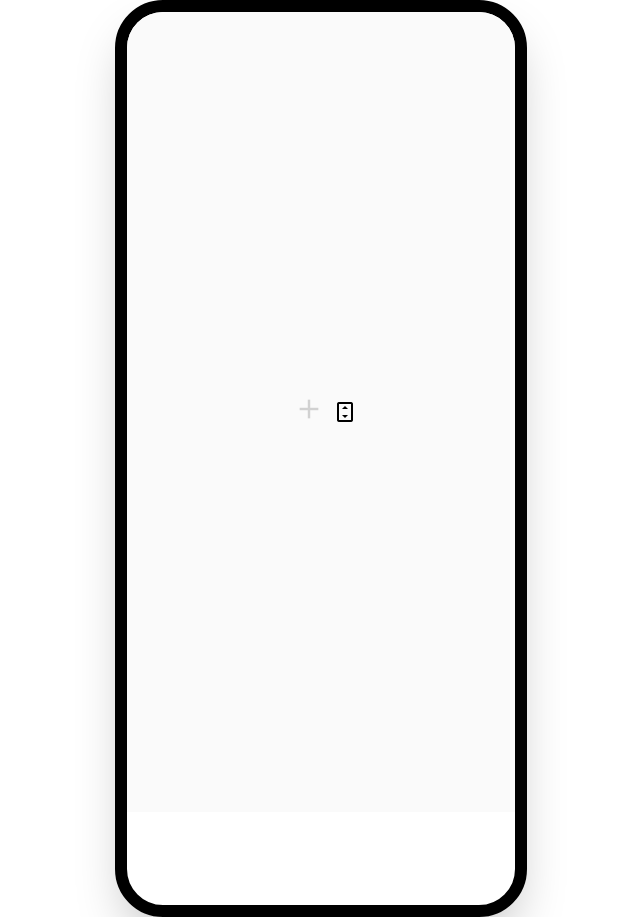
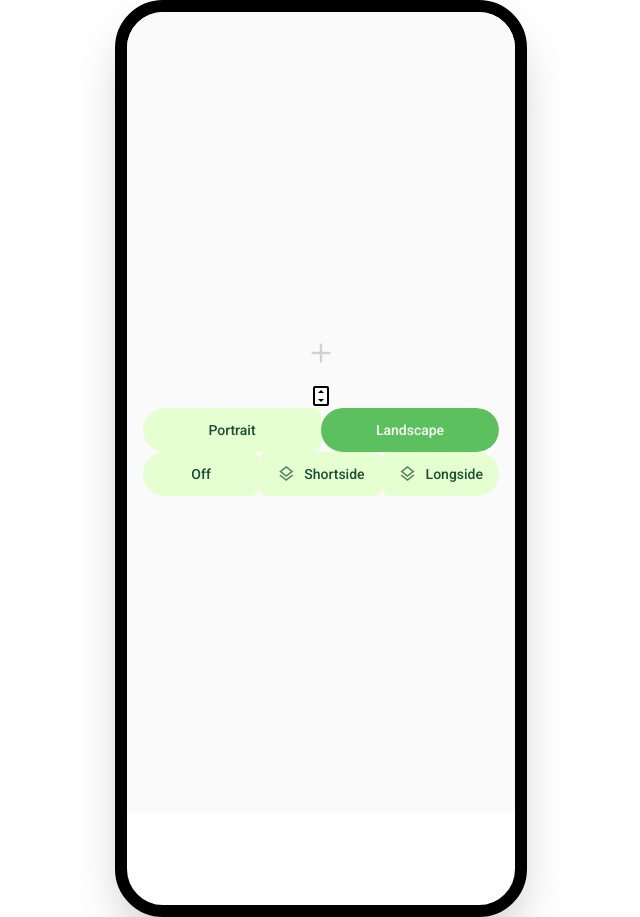
Before and after one commit to IshadP/Printhub-Protoype, a Next.js app: page / in a window 1280 px wide. Shown: the whole page, without its empty margins (319-959 px from the left). Built offline with nearby package versions, Linux system fonts and the light colour scheme.

Commit message:
Added new components, clicking gives error

```diff
--- /dev/null
+++ b/app/components/Doublesided.tsx
@@ -0,0 +1,68 @@
+"use client";
+
+import React from "react";
+import Icon from "./Icon";
+
+type DuplexMode = "off" | "shortside" | "longside";
+
+interface DoubleSidedProps {
+  value: DuplexMode;
+  onChange: (value: DuplexMode) => void;
+  className?: string;
+}
+
+export default function DoubleSided({
+  value,
+  onChange,
+  className = "",
+}: DoubleSidedProps) {
+
+  // Helper to determine styling based on active state
+  const getButtonClasses = (isActive: boolean) => {
+    const baseClasses = "flex-1 flex items-center justify-center gap-2 px-4 py-3 text-sm transition-colors duration-300 ease-in-out focus:outline-none";
+
+    if (isActive) {
+      // Active: Primary background (Green), On-Primary text (White)
+      return `${baseClasses} bg-primary rounded-full text-on-primary`;
+    } else {
+      // Inactive: Secondary background (Light Green), On-Secondary text (Dark Green)
+      return `${baseClasses} bg-secondary rounded-lg text-on-secondary hover:bg-secondary-container`;
+    }
+  };
+
+  return (
+    <div className={`flex rounded-full w-full overflow-hidden font-medium ${className}`}>
+      {/* Option: OFF */}
+      <button
+        type="button"
+        onClick={() => onChange("off")}
+        className={getButtonClasses(value === "off")}
+        aria-pressed={value === "off"}
+      >
+        <span>Off</span>
+      </button>
+
+      {/* Option: Shortside */}
+      <button
+        type="button"
+        onClick={() => onChange("shortside")}
+        className={`${getButtonClasses(value === "shortside")} border-l border-r border-white/20`}
+        aria-pressed={value === "shortside"}
+      >
+        <Icon name="layers" size={20} className={value === "shortside" ? "" : "opacity-70"} />
+        <span>Shortside</span>
+      </button>
+
+      {/* Option: Longside */}
+      <button
+        type="button"
+        onClick={() => onChange("longside")}
+        className={getButtonClasses(value === "longside")}
+        aria-pressed={value === "longside"}
+      >
+        <Icon name="layers" size={20} className={value === "longside" ? "" : "opacity-70"} />
+        <span>Longside</span>
+      </button>
+    </div>
+  );
+}
--- a/app/components/OrientationIcon.tsx
+++ b/app/components/OrientationIcon.tsx
@@ -11,7 +11,7 @@ interface OrientationToggleProps {
   className?: string;
 }
 
-export default function OrientationToggle({
+export default function OrientationIcon({
   orientation,
   onChange,
   className = ""
--- /dev/null
+++ b/app/components/OrientationToggle.tsx
@@ -0,0 +1,52 @@
+"use client";
+
+import React from "react";
+
+type Orientation = "portrait" | "landscape";
+
+interface OrientationToggleButtonProps {
+  orientation: Orientation;
+  onChange: (orientation: Orientation) => void;
+  className?: string;
+}
+
+export default function OrientationToggle({
+  orientation,
+  onChange,
+  className = "",
+}: OrientationToggleButtonProps) {
+  const isPortrait = orientation === "portrait";
+
+  return (
+    <div className={`flex rounded-full w-full overflow-hidden font-medium ${className}`}>
+      <button
+        type="button"
+        onClick={() => onChange("portrait")}
+        className={`
+          flex-1 px-6 py-3 text-sm rounded-lg transition-colors duration-300 ease-in-out
+          ${
+            isPortrait
+              ? "bg-primary text-on-primary"
+              : "bg-secondary text-on-secondary"
+          }
+        `}
+      >
+        Portrait
+      </button>
+      <button
+        type="button"
+        onClick={() => onChange("landscape")}
+        className={`
+          flex-1 px-6 py-3 text-sm rounded-full transition-colors duration-300 ease-in-out
+          ${
+            !isPortrait
+              ? "bg-primary text-on-primary"
+              : "bg-secondary text-on-secondary"
+          }
+        `}
+      >
+        Landscape
+      </button>
+    </div>
+  );
+}
--- a/app/page.tsx
+++ b/app/page.tsx
@@ -5,13 +5,17 @@ import NavBar from "./components/NavBar";
 import Button from "./components/Button";
 import Switch from "./components/Swtich";
 import IconToggle from "./components/IconToggle";
-import OrientationToggle from "./components/OrientationIcon";
+import OrientationIcon from "./components/OrientationIcon";
+import OrientationToggle from "./components/OrientationToggle";
+import DoubleSided from "./components/Doublesided";
 
 export default function Home() {
   return (
-    <div className="flex min-h-screen items-center justify-center bg-zinc-50 font-sans">
+    <div className="flex min-h-screen items-center flex-col justify-center bg-zinc-50 font-sans px-4">
      <IconToggle icon="add"/>
-     <OrientationToggle orientation="portrait"/>
+     <OrientationIcon orientation="portrait"/>
+     <OrientationToggle options="portrait"/>
+     <DoubleSided/>
     </div>
   );
 }
```
